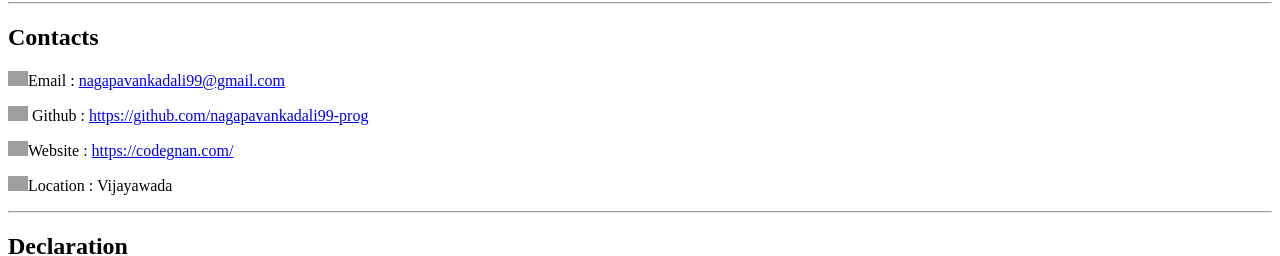
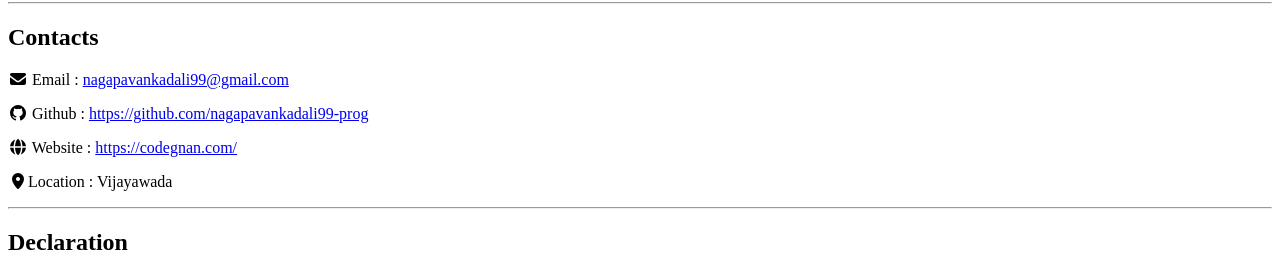
Before and after one commit to nagapavankadali99-prog/htmlcode, a plain HTML site: page practice/tasks/2/index.html in a window 1280 px wide. Shown: the part 1162-1418 px from the top of the page. Drawn offline with Linux system fonts and the light colour scheme; grey boxes are pictures that could not be loaded.

Commit message:
newversion

```diff
--- a/practice/tasks/2/index.html
+++ b/practice/tasks/2/index.html
@@ -5,6 +5,7 @@
     <meta charset="UTF-8">
     <meta name="viewport" content="width=device-width, initial-scale=1.0">
     <title>Document</title>
+    <link rel="stylesheet" href="https://cdnjs.cloudflare.com/ajax/libs/font-awesome/7.3.1/css/all.min.css" integrity="sha512-QeR2VH+lsBE5LSAe1Q5EnTBbe7XTBubt8dG93Y7gidSgdMCr8nVqKcfKAMyN96SV8KDbZVTDXChatu5G2KQGzg==" crossorigin="anonymous" referrerpolicy="no-referrer">
 </head>
 
 <body>
@@ -123,16 +124,12 @@
         <h2 id="contacts">Contacts</h2>
 
 
-        <p><img src="https://encrypted-tbn0.gstatic.com/images?q=tbn:ANd9GcS_-6uSwsRXyPtH1rzf3z-vTE6qVTwXea26Hlz-oqDZ8w&s=10"
-                width="20">Email : <a
+        <p> <i class="fa-solid fa-envelope"></i> Email : <a
                 href="https://mail.google.com/mail/u/1/#inbox?compose=new">nagapavankadali99@gmail.com</a></p>
-        <p><img src="https://encrypted-tbn0.gstatic.com/images?q=tbn:ANd9GcQwPs4aLjB6PrVFbGobXz0h7wluc7p07sCyaPnyTHvWSA&s=10"
-                alt="" width="20"> Github : <a
+        <p> <i class="fa-brands fa-github"></i> Github : <a
                 href="https://github.com/nagapavankadali99-prog">https://github.com/nagapavankadali99-prog</a></p>
-        <p><img src="https://encrypted-tbn0.gstatic.com/images?q=tbn:ANd9GcSbKrh5QmBgLDJHQmB3eAxTgVrXGJR646xaOpDwVDyI-w&s=10"
-                alt="" width=20>Website : <a href="https://codegnan.com/">https://codegnan.com/</a></p>
-        <p><img src="https://encrypted-tbn0.gstatic.com/images?q=tbn:ANd9GcSSzTZDV1CB1PVGwzc9FmRN3NVfAE5uECNjHAYRqqLkFg&s=10"
-                alt="location" width="20">Location : Vijayawada</p>
+        <p><i class="fa-solid fa-globe"></i> Website : <a href="https://codegnan.com/">https://codegnan.com/</a></p>
+        <p><i class="fa-solid fa-location-dot"></i>Location : Vijayawada</p>
                 <hr/>
 
     </div>
```
